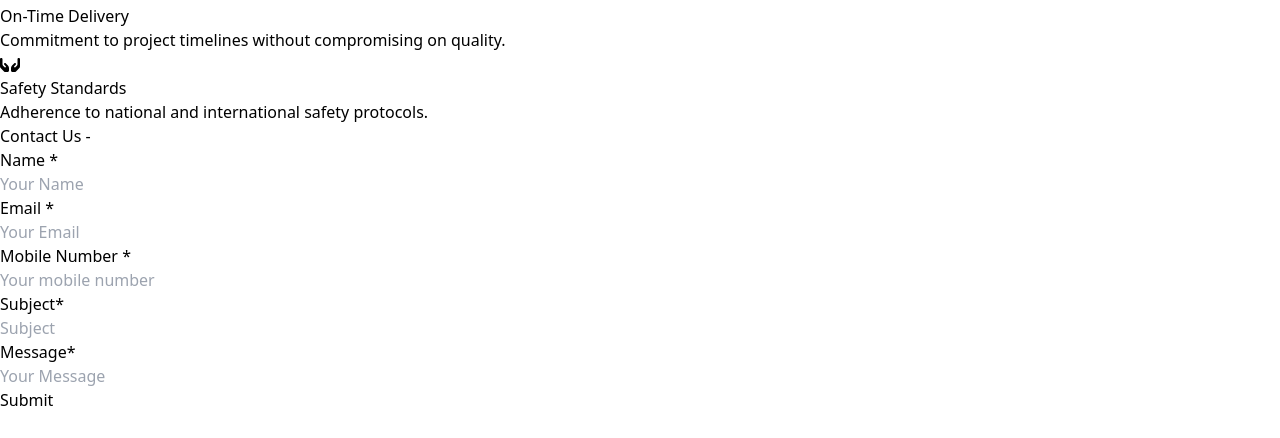
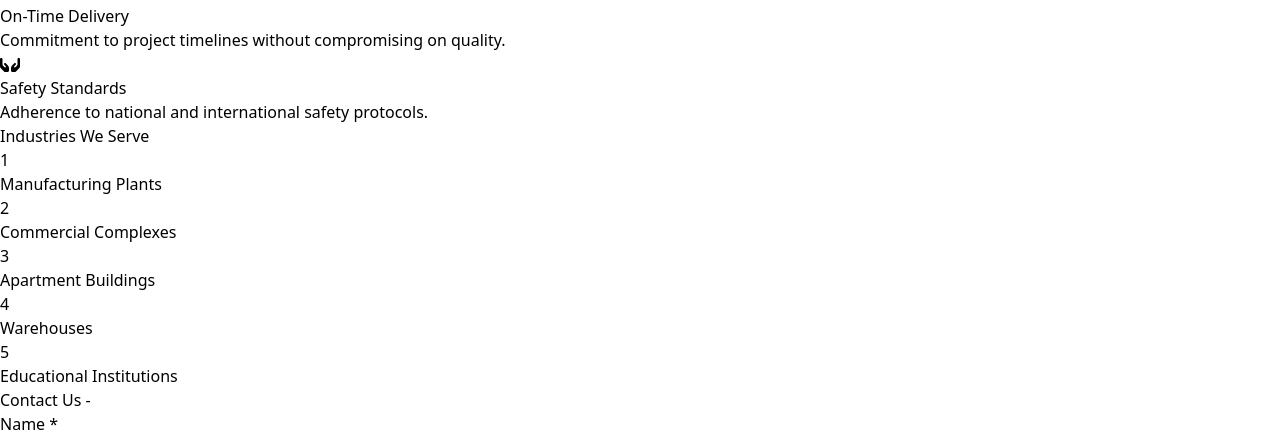
Before and after one commit to danger-3003/Mayuk, a React (Vite) app: page / in a window 1280 px wide. Shown: the part 2523-2961 px from the top of the page. Built offline with nearby package versions, Linux system fonts and the light colour scheme; grey boxes are pictures that could not be loaded.

Commit message:
updated why choose us

```diff
--- a/src/Pages/WhyUs.jsx
+++ b/src/Pages/WhyUs.jsx
@@ -25,7 +25,7 @@
                     Why Choose Us?
                 </p>
             </div>
-            <div className="flex items-center justify-center flex-wrap gap-5">
+            <div className="flex items-center justify-center flex-wrap gap-5 mb-10">
                 <div className="border-[#44a8ff] hover:border-[#fff] border-2 relative w-60 px-5 py-2 text-sm text-[#fff] group transition-all duration-300">
                     <div className="bg-[#014783] w-10 absolute -top-3 left-3 flex items-center justify-center group-hover:scale-125 transition-all duration-300">
                         <FontAwesomeIcon icon={faUsers} className="text-[#fff] text-xl" />
@@ -58,7 +58,31 @@
                     <p className="text-[#44a8ff] group-hover:text-[#fff] transition-all duration-300">Adherence to national and international
                     safety protocols.</p>
                 </div>
-
+            </div>
+            <div className="flex items-center justify-center flex-col w-auto sm:w-[40rem]">
+                <p className="font-[Montserrat] font-semibold text-xl sm:text-2xl md:text-3xl text-white mb-5">Industries We Serve</p>
+                <div className="flex items-center justify-center flex-wrap gap-5">
+                    <div className="flex items-center justify-start flex-row bg-white rounded-full p-1 w-60 sm:w-72">
+                        <div className="flex items-center justify-center bg-[#fe3032] w-10 h-10 rounded-full"><p className="text-white font-bold">1</p></div>
+                        <div className="font-bold text-[#014783] pl-2">Manufacturing Plants</div>
+                    </div>
+                    <div className="flex items-center justify-start flex-row bg-white rounded-full p-1 w-60 sm:w-72">
+                        <div className="flex items-center justify-center bg-[#fe3032] w-10 h-10 rounded-full"><p className="text-white font-bold">2</p></div>
+                        <div className="font-bold text-[#014783] pl-2">Commercial Complexes</div>
+                    </div>
+                    <div className="flex items-center justify-start flex-row bg-white rounded-full p-1 w-60 sm:w-72">
+                        <div className="flex items-center justify-center bg-[#fe3032] w-10 h-10 rounded-full"><p className="text-white font-bold">3</p></div>
+                        <div className="font-bold text-[#014783] pl-2">Apartment Buildings</div>
+                    </div>
+                    <div className="flex items-center justify-start flex-row bg-white rounded-full p-1 w-60 sm:w-72">
+                        <div className="flex items-center justify-center bg-[#fe3032] w-10 h-10 rounded-full"><p className="text-white font-bold">4</p></div>
+                        <div className="font-bold text-[#014783] pl-2">Warehouses</div>
+                    </div>
+                    <div className="flex items-center justify-start flex-row bg-white rounded-full p-1 w-60 sm:w-72">
+                        <div className="flex items-center justify-center bg-[#fe3032] w-10 h-10 rounded-full"><p className="text-white font-bold">5</p></div>
+                        <div className="font-bold text-[#014783] pl-2">Educational Institutions</div>
+                    </div>
+                </div>
             </div>
         </div>
     );
```
